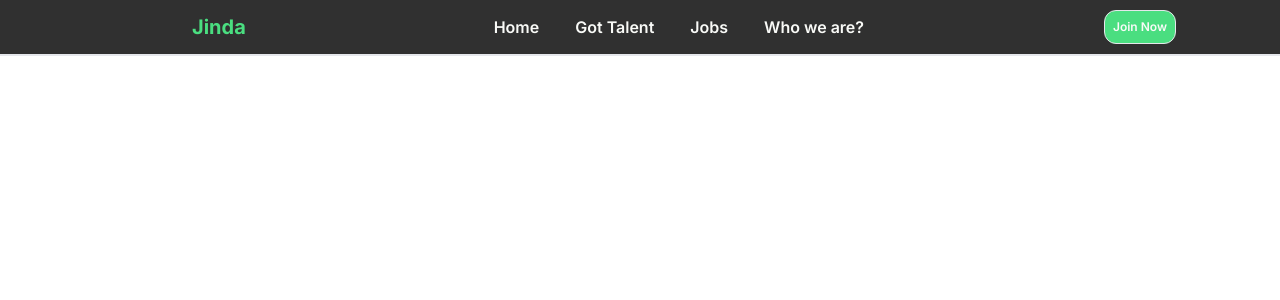
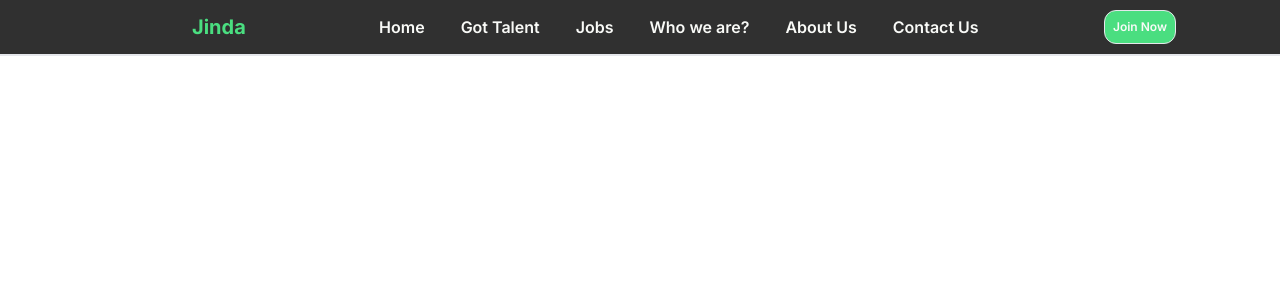
Before and after one commit to macmhonyera/websitenext, a Next.js app: page /header in a window 1280 px wide. Shown: the top 300 px of the page. Built offline with nearby package versions, Linux system fonts and the light colour scheme.

Commit message:
addition of contact us and about us cickable routes

```diff
--- a/src/app/header/page.tsx
+++ b/src/app/header/page.tsx
@@ -23,6 +23,10 @@
           </Link>
           <Link href="home" className="text-[#f9faf7] hover:bg-[#4ade80] rounded-md hover:text-black p-2 transition-colors duration-300">Jobs</Link>
           <Link href="home" className="text-[#f9faf7] hover:bg-[#4ade80] rounded-md hover:text-black p-2 transition-colors duration-300">Who we are?</Link>
+          <Link href="home" className="text-[#f9faf7] hover:bg-[#4ade80] rounded-md hover:text-black p-2 transition-colors duration-300">About Us</Link>
+          <Link href="home" className="text-[#f9faf7] hover:bg-[#4ade80] rounded-md hover:text-black p-2 transition-colors duration-300">Contact Us</Link>
+
+
         </div>
       </div>
       <div className="flex gap-4 items-center mr-24">
```
